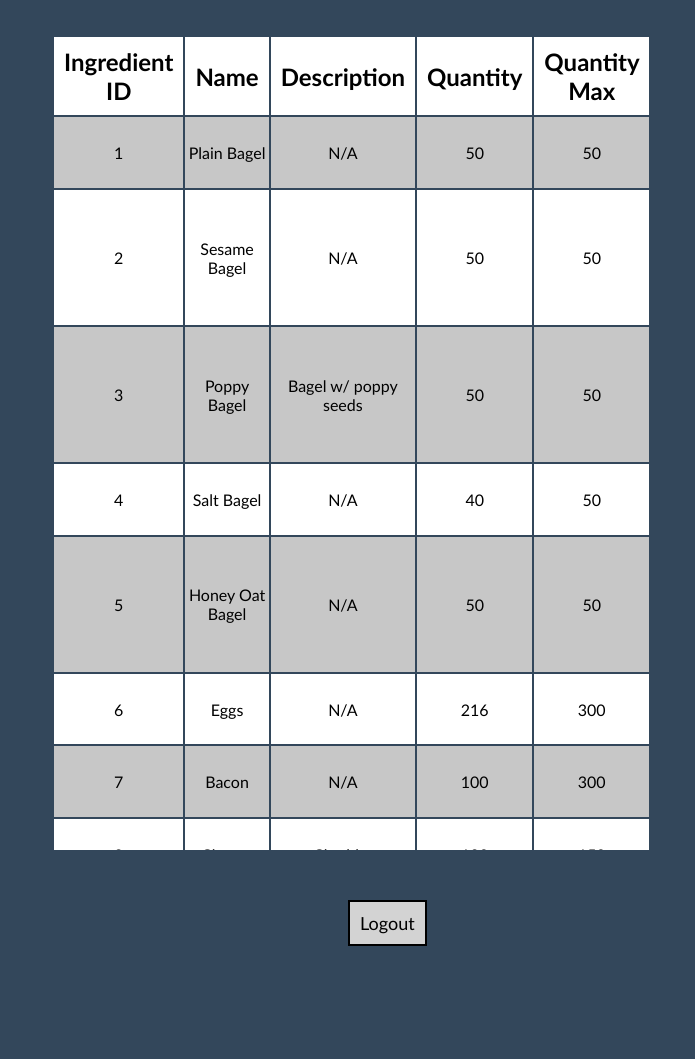
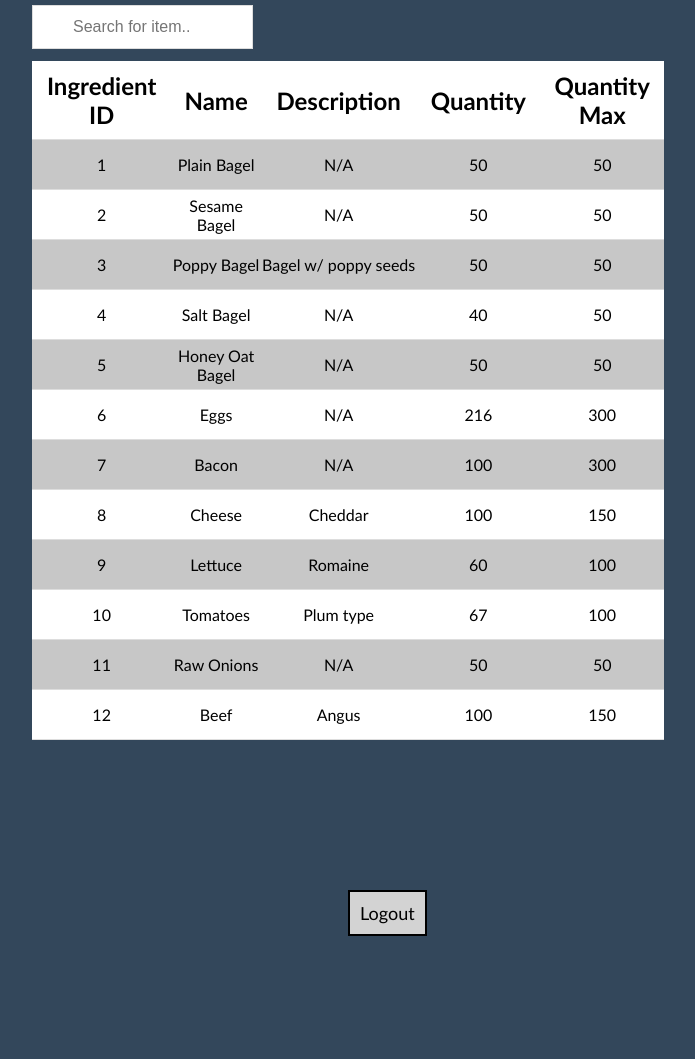
Before and after one commit to codfsh9/WaterDogSmokehouseInventorySystem, a PHP site: page /MainPage.php in a window 1280 px wide. Shown: the part 241-1300 px from the top of the page, without its empty margins (292-987 px from the left). Run offline with PHP 8.4, Linux system fonts and the light colour scheme; data comes from the database, SQL or seed files in the repository.

Commit message:
Added Table Search function

```diff
--- a/Login.html
+++ b/Login.html
@@ -1,7 +1,7 @@
 <!DOCTYPE html>
 <html>
 <head>
-
+<title>Login Page</title>
 <style type="text/css">
 .box-style {
 	width: 350px;
--- a/MainPage.php
+++ b/MainPage.php
@@ -1,21 +1,19 @@
 <html>
+
 <head>
-
+	<title>Inventory Dashboard</title>
 	<style type="text/css">
-
-	.div-style
-	{
-		background-color:lightgrey;
+		.div-style {
+			background-color: lightgrey;
 			width: 750px;
 			height: 80px;
-		display:block;
+			display: block;
 			margin-left: auto;
 			margin-right: auto;
-		padding:10px;
+			padding: 10px;
 		}
 
-	.button-style
-	{
+		.button-style {
 			display: inline-block;
 			background-color: #D3D3D3;
 			font-family: 'Gill Sans', 'Gill Sans MT', "Calibri", 'Trebuchet MS', sans-serif;
@@ -33,63 +31,58 @@
 			cursor: pointer;
 		}
 
-	.button-style:hover
-	{
+		.button-style:hover {
 			background-color: black;
 			color: white;
 			margin-bottom: 0px;
 			margin-top: 0px;
 		}
 
-	.text-style
-	{
-    	font-size:large;
+		.text-style {
+			font-size: large;
 			font-family: 'Gill Sans', 'Gill Sans MT', "Calibri", 'Trebuchet MS', sans-serif;
-    	text-align:center;
+			text-align: center;
 		}
 
-	table
-    {
-        border-collapse: separate;
+		table {
+			border-collapse: collapse;
 			width: 100%;
-        height: 150%;
-        padding:20px;
+			padding: 20px;
 			margin-left: auto;
 			margin-right: auto;
 			font-family: 'Gill Sans', 'Gill Sans MT', 'Calibri', 'Trebuchet MS', sans-serif;
 			text-align: center;
 		}
 
-    th
-    {
+		th {
 			background-color: white;
 			font-size: x-large;
 			height: 50px;
-		width:60px;
-        padding:10px;
+			width: 60px;
+			padding: 10px;
 			color: black;
 			position: sticky;
 			top: 0;
 		}
 
-    tr
-    {
-        background-color:white;
-		text-align:center;
-        font-size:medium;
-		padding:10px;
+		tr {
+			background-color: white;
+			text-align: center;
+			font-size: medium;
+			height:50px;
+			padding: 10px;
+			border-bottom: 1px solid #ddd
 		}
 
-    tr:nth-child(even)
-    {
-        background-color:rgb(199, 199, 199);
-		text-align:center;
+		tr:nth-child(even) {
+			background-color: rgb(199, 199, 199);
+			text-align: center;
 			font-size: medium;
-        padding:10px;
+			height:50px;
+			padding: 10px;
 		}
 
-    .div-style2
-    {
+		.div-style2 {
 			background-color: #33475b;
 			width: 50%;
 			height: 65%;
@@ -99,8 +92,7 @@
 			margin-top: 50px;
 		}
 
-	.logout-style
-	{
+		.logout-style {
 			font-family: 'Gill Sans', 'Gill Sans MT', 'Calibri', 'Trebuchet MS', sans-serif;
 			font-size: large;
 			background-color: lightgrey;
@@ -112,14 +104,12 @@
 			margin-right: auto;
 		}
 
-	.logout-style:hover
-	{
-		background-color:black;
-		color:white;
+		.logout-style:hover {
+			background-color: black;
+			color: white;
 		}
 
-	.img-style
-	{
+		.img-style {
 			width: 310px;
 			height: 220px;
 			position: fixed;
@@ -127,13 +117,22 @@
 			left: 0px;
 		}
 
+		#myInput {
+			background-position: 10px 10px;
+			background-repeat: no-repeat;
+			width: 35%;
+			font-size: 16px;
+			padding: 12px 20px 12px 40px;
+			border: 1px solid #ddd;
+			margin-bottom: 12px;
+		}
 	</style>
-
 </head>
 
 <body style="background-color:#33475b;">
-	<h1 style="text-align:center; color:white; font-family:'Gill Sans', 'Gill Sans MT', 'Calibri', 'Trebuchet MS', sans-serif;"> <img class="img-style" src="https://www.waterdogsmokehouse.com/wp-content/uploads/2019/12/WATERDOG_LOGO_K1665-4.png" alt="Waterdog Smokehouse Logo"></h1>
-	<h1 style="text-align: center; color: white; font-family: 'Gill Sans', 'Gill Sans MT', 'Calibri', 'Trebuchet MS', sans-serif; padding-top: 20;">
+	<h1 style="text-align:center; color:white; font-family:'Gill Sans', 'Gill Sans MT', 'Calibri', 'Trebuchet MS', sans-serif;">
+	<img class="img-style" src="https://www.waterdogsmokehouse.com/wp-content/uploads/2019/12/WATERDOG_LOGO_K1665-4.png" alt="Waterdog Smokehouse Logo"></h1>
+	<h1 style="text-align: center; color: white; font-family: 'Gill Sans', 'Gill Sans MT', 'Calibri', 'Trebuchet MS', sans-serif; padding-top: 10;">
 		Dashboard
 	</h1>
 
@@ -153,7 +152,8 @@
 		</p>
 	</div>
 	<div class="div-style2">
-		<table>
+	<input type="text" id="myInput" onkeyup="searchFunction()" placeholder="Search for item.." title="Type in a name">
+		<table id="myTable">
 			<tr>
 				<th>Ingredient ID</th>
 				<th>Name</th>
@@ -162,10 +162,9 @@
 				<th>Quantity Max</th>
 			</tr>
 			<?php
-			$conn=mysqli_connect("localhost","root","root","inventory");
+			$conn = mysqli_connect("localhost", "root", "root", "inventory");
 			// Check connection
-			 if (mysqli_connect_errno())
-			 {
+			if (mysqli_connect_errno()) {
 				echo "Failed to connect: " . mysqli_connect_error();
 			}
 
@@ -173,15 +172,12 @@
 			$result = $conn->query($sql);
 
 			if ($result->num_rows > 0) {
-				while($row = $result->fetch_assoc())
-				{
-					echo "<tr><td>" . $row["ing_id"]. "</td><td>" . $row["ing_name"] . "</td><td>"
-					. $row["ing_desc"]. "</td><td>" . $row["ing_q"] . "</td><td>" . $row["ing_q_max"] . "</tr></td>";
+				while ($row = $result->fetch_assoc()) {
+					echo "<tr><td>" . $row["ing_id"] . "</td><td>" . $row["ing_name"] . "</td><td>"
+						. $row["ing_desc"] . "</td><td>" . $row["ing_q"] . "</td><td>" . $row["ing_q_max"] . "</tr></td>";
 				}
 				echo "</table>";
-			}
-			else
-			{
+			} else {
 				echo "0 RESULTS";
 			}
 			mysqli_close($conn);
@@ -189,5 +185,26 @@
 		</table>
 	</div>
 	<button onclick="window.location.href='Logout.php'" class="logout-style">Logout</button>
+
+	<script>
+		function searchFunction() {
+			var input, filter, table, tr, td, i, txtValue;
+			input = document.getElementById("myInput");
+			filter = input.value.toUpperCase();
+			table = document.getElementById("myTable");
+			tr = table.getElementsByTagName("tr");
+			for (i = 0; i < tr.length; i++) {
+				td = tr[i].getElementsByTagName("td")[1];
+				if (td) {
+					txtValue = td.textContent || td.innerText;
+					if (txtValue.toUpperCase().indexOf(filter) > -1) {
+						tr[i].style.display = "";
+					} else {
+						tr[i].style.display = "none";
+					}
+				}
+			}
+		}
+	</script>
 </body>
 </html>
```
Lines whose indentation alone changed are shown as unchanged.
